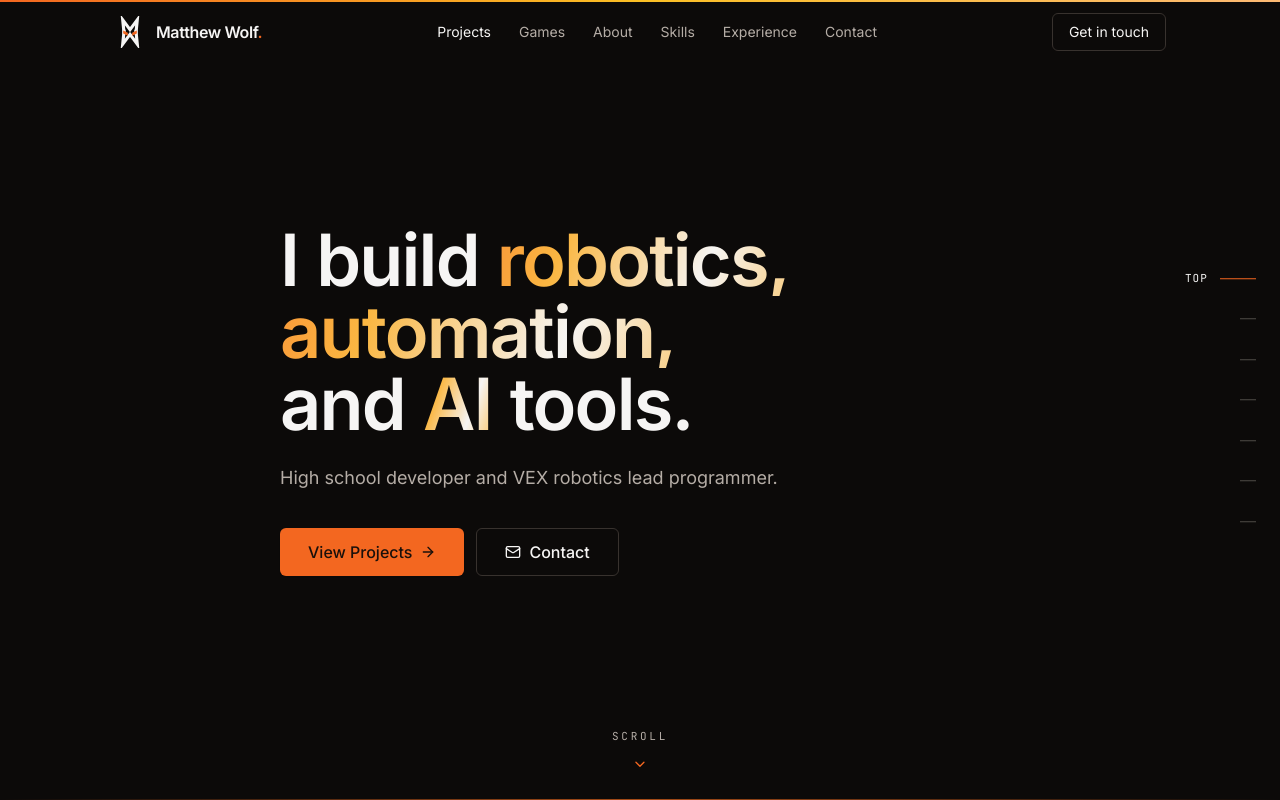
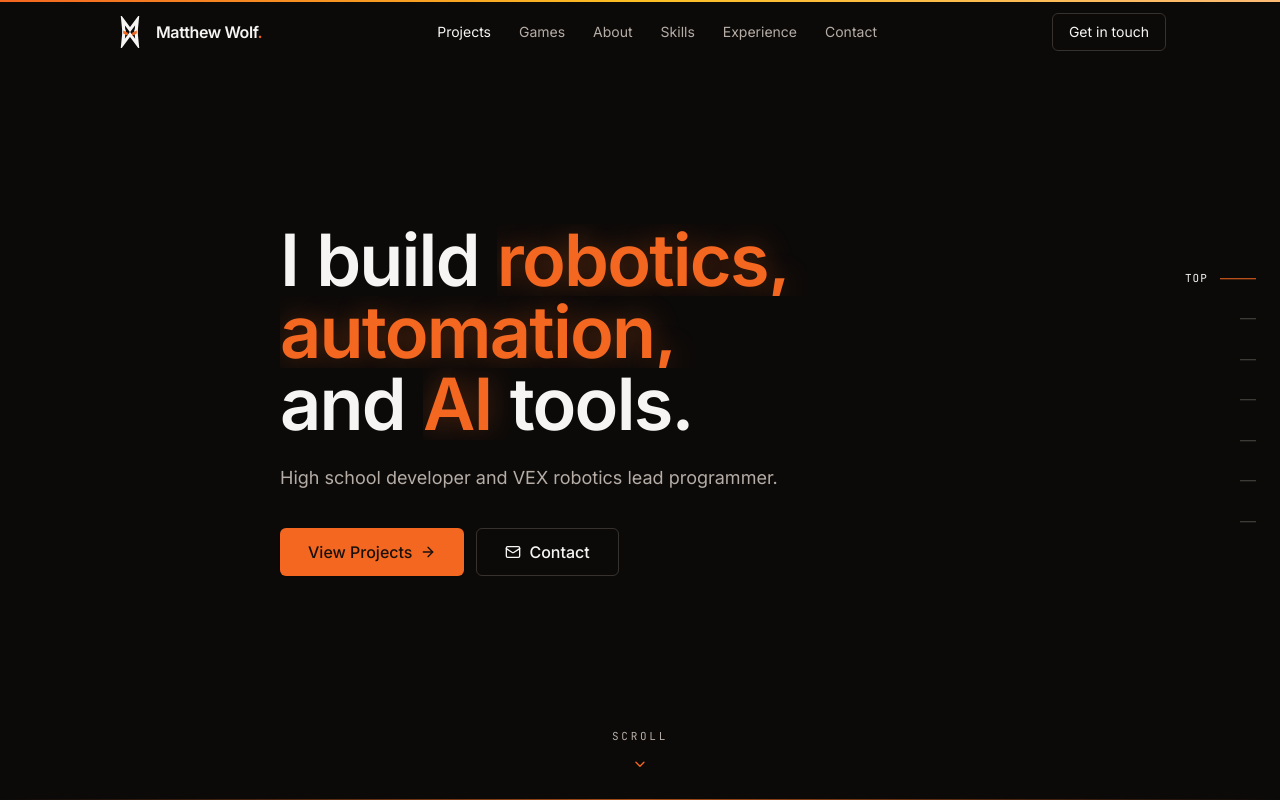
Before and after one commit to MWolf10925/portfolio, a Next.js app: page / in a window 1280 px wide. Shown: the top 800 px of the page. Built offline with nearby package versions, Linux system fonts and the light colour scheme.

Commit message:
Impeccable audit fixes: solid-orange hero accents, balanced headings, tabular stats, lazy images

```diff
--- a/src/app/globals.css
+++ b/src/app/globals.css
@@ -61,6 +61,14 @@
     font-feature-settings: "rlig" 1, "calt" 1;
   }
 
+  /* Even line lengths on headings; fewer orphans in prose. */
+  h1, h2, h3 {
+    text-wrap: balance;
+  }
+  p {
+    text-wrap: pretty;
+  }
+
   /* Subtle ambient background glow + grid texture */
   body::before {
     content: "";
@@ -88,8 +96,11 @@
 }
 
 @layer utilities {
-  .text-gradient {
-    @apply bg-gradient-to-br from-foreground to-muted-foreground bg-clip-text text-transparent;
+  /* Solid brand-orange emphasis with a soft glow — used on hero key words.
+     Replaces gradient-clipped text (cleaner, more confident, on-brand). */
+  .text-accent {
+    color: hsl(var(--primary));
+    text-shadow: 0 0 28px hsl(var(--primary) / 0.35);
   }
   .grid-texture {
     background-image: linear-gradient(hsl(var(--border) / 0.4) 1px, transparent 1px),
--- a/src/components/sections/hero.tsx
+++ b/src/components/sections/hero.tsx
@@ -26,8 +26,8 @@ const item = {
   },
 };
 
-// Words that get the animated gradient treatment in the headline.
-const GRADIENT_WORDS = new Set(["robotics", "automation", "AI"]);
+// Key words rendered in solid brand orange in the headline.
+const ACCENT_WORDS = new Set(["robotics", "automation", "AI"]);
 
 const wordVariant = {
   hidden: { opacity: 0, y: "0.5em" },
@@ -91,12 +91,12 @@ export function Hero() {
         >
           {words.map((word, i) => {
             const clean = word.replace(/[^a-zA-Z]/g, "");
-            const isGradient = GRADIENT_WORDS.has(clean);
+            const isAccent = ACCENT_WORDS.has(clean);
             return (
               <span key={i} className="inline-block overflow-hidden align-bottom">
                 <motion.span
                   variants={wordVariant}
-                  className={`mr-[0.25em] inline-block ${isGradient ? "text-shimmer" : ""}`}
+                  className={`mr-[0.25em] inline-block ${isAccent ? "text-accent" : ""}`}
                 >
                   {word}
                 </motion.span>
--- a/src/components/sections/project-media.tsx
+++ b/src/components/sections/project-media.tsx
@@ -43,6 +43,8 @@ export function ProjectMedia({
           <motion.img
             src={src}
             alt={alt}
+            loading="lazy"
+            decoding="async"
             onError={() => setErrored(true)}
             style={{ y }}
             className="absolute inset-x-0 -top-[10%] h-[120%] w-full object-cover"
@@ -52,6 +54,8 @@ export function ProjectMedia({
           <img
             src={src}
             alt={alt}
+            loading="lazy"
+            decoding="async"
             onError={() => setErrored(true)}
             className="h-full w-full object-cover transition-transform duration-700 ease-out group-hover:scale-105"
           />
--- a/src/components/sections/stats.tsx
+++ b/src/components/sections/stats.tsx
@@ -17,7 +17,7 @@ export function Stats() {
           {bigStats.map((s, i) => (
             <Reveal key={s.label} index={Math.min(i, 2)}>
               <div>
-                <div className="text-4xl font-semibold tracking-tight text-foreground sm:text-5xl lg:text-6xl">
+                <div className="text-4xl font-semibold tabular-nums tracking-tight text-foreground sm:text-5xl lg:text-6xl">
                   <CountUp
                     to={s.value}
                     decimals={s.decimals}
```
